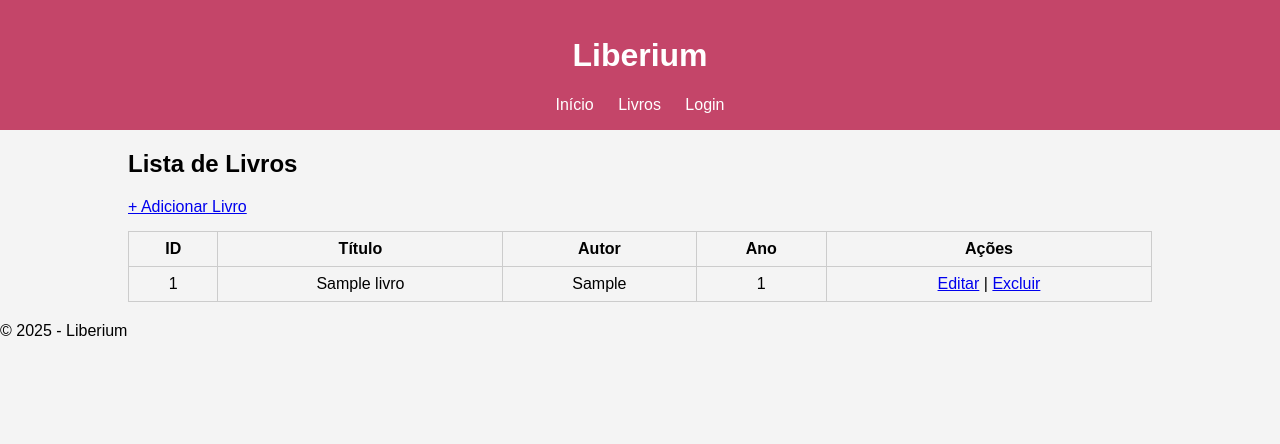
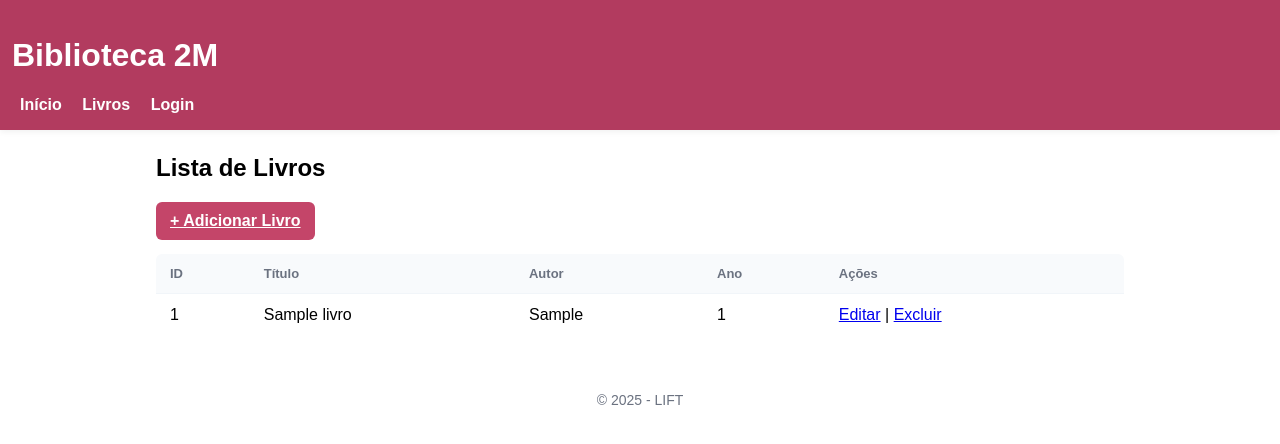
Before and after one commit to LiviaVolieari/Biblioteca---Banco-de-Dados, a Flask app: page /livros/ in a window 1280 px wide. Shown: the top 444 px of the page. Run offline with Flask 3, Linux system fonts and the light colour scheme; tables that the repository leaves empty hold one stand-in row (values such as "Sample post"); some libraries are stand-ins or nearby versions.

Commit message:
correção final no css e limpando o codigo bonitinho

```diff
--- a/config/__init__.py
+++ b/config/__init__.py
@@ -2,37 +2,27 @@
 from flask_mysqldb import MySQL
 import os
 
-# Permite configuração via variáveis de ambiente para facilitar execução local
 import os.path
-
-# Diretório base do projeto (pasta acima da pasta `config`)
 BASE_DIR = os.path.abspath(os.path.join(os.path.dirname(__file__), '..'))
 
-# Atribui paths absolutos para templates e static para evitar problemas com o package `config`
 TEMPLATE_DIR = os.path.join(BASE_DIR, 'templates')
 STATIC_DIR = os.path.join(BASE_DIR, 'style')
 
 app = Flask(__name__, template_folder=TEMPLATE_DIR, static_folder=STATIC_DIR)
-app.secret_key = os.environ.get('FLASK_SECRET_KEY', 'chave_super_segura')  # Necessária para flash messages e sessões
+app.secret_key = os.environ.get('FLASK_SECRET_KEY', 'chave_super_segura')
 
-# Configuração do MySQL - compatível com XAMPP e MySQL standalone
-# XAMPP: usa root sem senha na porta 3306
-# MySQL: usa a senha definida durante a instalação
 app.config['MYSQL_HOST'] = os.environ.get('MYSQL_HOST', 'localhost')
 app.config['MYSQL_PORT'] = int(os.environ.get('MYSQL_PORT', 3306))
 app.config['MYSQL_USER'] = os.environ.get('MYSQL_USER', 'root')
-app.config['MYSQL_PASSWORD'] = os.environ.get('MYSQL_PASSWORD', '1234')
-
-# vazio é padrão XAMPP, defina via env se usar MySQL
+app.config['MYSQL_PASSWORD'] = os.environ.get('MYSQL_PASSWORD', '1234')  #aqui poem a senha
 app.config['MYSQL_DB'] = os.environ.get('MYSQL_DB', 'biblioteca')
 app.config['MYSQL_CURSORCLASS'] = 'DictCursor'
 
-# Melhor tratamento de erros de conexão
 try:
     mysql = MySQL(app)
-    # Testa a conexão
     with app.app_context():
         mysql.connection.ping()
+
 except Exception as e:
     print('\nErro ao conectar ao MySQL:')
     print('1. Verifique se o MySQL está rodando (XAMPP ou serviço MySQL)')
@@ -43,10 +33,9 @@
     print('3. O banco "biblioteca" precisa existir. Crie com:')
     print('   mysql -u root -p < database/schema.sql')
     print('\nDetalhes do erro:', str(e))
-    # Continua a execução, mas as rotas que usam DB vão falhar
     mysql = MySQL(app)
 
-# Importa e registra os blueprints (rotas)
+# Importa e registra os blueprints (as rotas)
 from controllers.main.routes import main_bp
 from controllers.auth.routes import auth_bp
 from controllers.livro.routes import livro_bp
--- a/style/style.css
+++ b/style/style.css
@@ -1,66 +1,165 @@
+:root{
+    --bg: #f6f7fb;
+    --card: #ffffff;
+    --primary: #c44569;
+    --primary-600: #b23b5f;
+    --muted: #6b7280;
+    --success: #16a34a;
+    --danger: #dc2626;
+    --info: #2563eb;
+    --radius: 8px;
+    --max-width: 1000px;
+}
+
+* {
+    box-sizing: border-box
+}
+
 body {
-    font-family: Arial, sans-serif;
+    font-family: Arial, Helvetica, sans-serif;
     margin: 0;
-    background-color: #f4f4f4;
+    color: #000000;
 }
 
 header {
-    background: #c44569;
+    background-color: #b23b5f;
     color: white;
-    padding: 1rem;
+    padding: 1rem 0.75rem;
+    box-shadow: 0 2px 6px rgba(0,0,0,0.06);
+}
+
+.header-inner {
+    max-width: var(--max-width);
+    margin: 0 auto;
+    display: flex;
+    align-items: center;
+    justify-content: space-between;
+    gap: 1rem;
+}
+
+.logo {
+    font-weight:700;
+    font-size:1.25rem
+}
+form {
+    display: flex;
+    flex-direction: column;
+    gap: 10px;
+    max-width: 420px;
+}
+
+.form-container {
+    max-width: 520px;
+    margin: 22px auto;
+    padding: 18px;
+    background: var(--card);
+    border-radius: 10px;
+    box-shadow: 0 6px 18px rgba(13, 18, 25, 0.04);
+}
+
+.form-container h2 {
+    margin-top: 0;
     text-align: center;
 }
 
-nav a {
+form {
+    margin: 0 auto;
+}
+
+nav a{
     color: white;
-    margin: 0 10px;
+    margin: 0 8px;
     text-decoration: none;
+    font-weight: 600;
 }
 
 .container {
-    width: 80%;
-    margin: 20px auto;
+    max-width: 1000px;
+    margin: 24px auto;
+    padding: 0 16px;
+}
+
+.card {
+    background-color: #ffffff;
+    border-radius: 8px;
+    padding: 18px;
+    box-shadow: 0 6px 18px rgba(13, 18, 25, 0.04);
 }
 
 form {
     display: flex;
     flex-direction: column;
-    width: 300px;
-    margin: auto;
+    gap: 10px;
+    max-width: 420px;
 }
 
-input, button {
-    margin-bottom: 10px;
-    padding: 8px;
+input[type="text"], input[type="password"], input[type="number"], textarea, select {
+    padding: 10px 12px;
+    border: 1px solid #e6e9ef;
+    border-radius: 6px;
+    background: white;
+    font-size: 14px;
 }
 
-button {
-    background: #c44569;
+label {
+    font-size:13px;
+    color: #6b7280
+}
+
+.btn {
+    display: inline-block;
+    padding: 10px 14px;
+    border-radius: 6px;
+    background-color: #c44569;
     color: white;
     border: none;
     cursor: pointer;
+    font-weight: 600;
 }
+
+.btn.secondary {
+    background-color: #eef2ff;
+    color: #b23b5f;
+}
+
+.btn:hover{opacity:0.95}
 
 table {
     width: 100%;
     border-collapse: collapse;
-    margin-top: 15px;
+    margin-top: 14px;
+    background-color: #ffffff;
+    border-radius: 6px;
+    overflow: hidden;
 }
 
-th, td {
-    border: 1px solid #ccc;
-    padding: 8px;
-    text-align: center;
+th{
+    text-align: left;
+    padding: 12px 14px;
+    background-color: #f8fafc;
+    color: #6b7280;
+    font-size: 13px;
 }
 
-.flash.success {
-    color: green;
+td {
+    padding: 12px 14px;
+    border-top: 1px solid #f1f5f9}
+
+tr:nth-child(even) td{background: #fbfdff}
+
+.flash {
+    padding: 10px 12px;
+    border-radius: 6px;
+    margin-bottom: 12px;
+    font-weight: 600;
 }
+.flash.success{background: #ecfdf5; color: #16a34a;}
+.flash.danger{background: #fff1f2; color: #dc2626;}
+.flash.info{background: #eef2ff; color: #2563eb;}
 
-.flash.danger {
-    color: red;
+footer {
+    text-align: center;
+    padding: 18px 8px;
+    color: #6b7280;
+    font-size: 14px;
 }
-
-.flash.info {
-    color: blue;
-}
--- a/templates/base.html
+++ b/templates/base.html
@@ -7,7 +7,7 @@
 </head>
 <body>
     <header>
-        <h1>Liberium</h1>
+        <h1>Biblioteca 2M</h1>
         <nav>
             <a href="{{ url_for('main_bp.index') }}">Início</a>
             <a href="{{ url_for('livro_bp.view_livros') }}">Livros</a>
@@ -27,7 +27,7 @@
     </main>
 
     <footer>
-        <p>© 2025 - Liberium</p>
+        <p>© 2025 - LIFT</p>
     </footer>
 </body>
 </html>
--- a/templates/index.html
+++ b/templates/index.html
@@ -4,7 +4,7 @@
 
 {% block content %}
     <div class="container">
-        <h1>Bem-vindo à Atividade 17</h1>
+        <h1>Bem-vindo à Biblioteca 2M</h1>
         <p>Escolha uma das opções abaixo:</p>
 
         <ul>
```
Also changed, not shown: database/schema.sql (+19 -19 lines).
